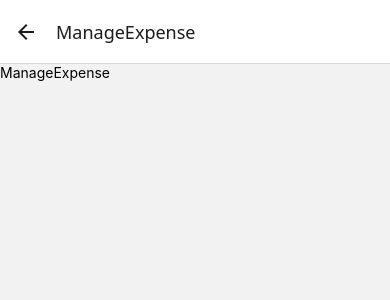
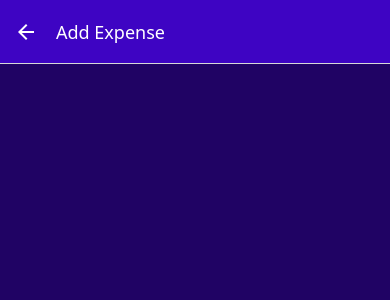
Before and after one commit to jozefkubis/TheExpenseTrackerApp, a React Native app: screen /ManageExpense in a window 390 px wide. Shown: the top 300 px of the page. Built offline with nearby package versions, Linux system fonts and the light colour scheme.

Commit message:
Add IconButton component and implement expense navigation; enhance ManageExpense screen

```diff
--- a/App.js
+++ b/App.js
@@ -3,6 +3,7 @@
 import { NavigationContainer } from "@react-navigation/native";
 import { createNativeStackNavigator } from "@react-navigation/native-stack";
 import { StatusBar } from "expo-status-bar";
+import IconButton from "./components/ExpensesOutput/UI/IconButton";
 import { GlobalStyles } from "./constans/styles";
 import AllExpenses from "./screens/AllExpenses";
 import ManageExpense from "./screens/ManageExpense";
@@ -14,12 +15,22 @@
 function ExpensesOverview() {
   return (
     <BottomTabs.Navigator
-      screenOptions={{
+      screenOptions={({ navigation }) => ({
         headerStyle: { backgroundColor: GlobalStyles.colors.primary500 },
         headerTintColor: "white",
         tabBarStyle: { backgroundColor: GlobalStyles.colors.primary500 },
         tabBarActiveTintColor: GlobalStyles.colors.accent500,
-      }}
+        headerRight: ({ tintColor }) => (
+          <IconButton
+            icon="add"
+            size={24}
+            color={tintColor}
+            onPress={() => {
+              navigation.navigate("ManageExpense");
+            }}
+          />
+        ),
+      })}
     >
       <BottomTabs.Screen
         name="RecentExpenses"
@@ -52,13 +63,24 @@
     <>
       <StatusBar style="auto" />
       <NavigationContainer>
-        <Stack.Navigator>
+        <Stack.Navigator
+          screenOptions={{
+            headerStyle: { backgroundColor: GlobalStyles.colors.primary500 },
+            headerTintColor: "white",
+          }}
+        >
           <Stack.Screen
             name="ExpensesOverview"
             component={ExpensesOverview}
             options={{ headerShown: false }}
           />
-          <Stack.Screen name="ManageExpense" component={ManageExpense} />
+          <Stack.Screen
+            name="ManageExpense"
+            component={ManageExpense}
+            options={{
+              presentation: "modal",
+            }}
+          />
         </Stack.Navigator>
       </NavigationContainer>
     </>
--- a/components/ExpensesOutput/ExpeseItem.js
+++ b/components/ExpensesOutput/ExpeseItem.js
@@ -1,10 +1,23 @@
 import { Pressable, StyleSheet, Text, View } from "react-native";
 import { GlobalStyles } from "../../constans/styles";
 import { getFormattedDate } from "./util/date";
+import { useNavigation } from "@react-navigation/native";
 
-export default function ExpenseItem({ description, amount, date }) {
+export default function ExpenseItem({ id, description, amount, date }) {
+  const navigation = useNavigation();
+
+  function expensePressHandler() {
+    navigation.navigate("ManageExpense", {
+      expenseId: id,
+    });
+  }
+
   return (
-    <Pressable>
+    <Pressable
+      onPress={expensePressHandler}
+      style={({ pressed }) => pressed && styles.pressed}
+      android_ripple={{ color: GlobalStyles.colors.primary100 }}
+    >
       <View style={styles.expenseItem}>
         <View>
           <Text style={[styles.textBase, styles.description]}>
@@ -21,6 +34,9 @@
 }
 
 const styles = StyleSheet.create({
+  pressed: {
+    opacity: 0.75,
+  },
   expenseItem: {
     padding: 12,
     marginVertical: 8,
--- /dev/null
+++ b/components/ExpensesOutput/UI/IconButton.js
@@ -0,0 +1,27 @@
+import { Ionicons } from "@expo/vector-icons";
+import { Pressable, StyleSheet, View } from "react-native";
+
+export default function IconButton({ icon, size, color, onPress }) {
+  return (
+    <Pressable
+      onPress={onPress}
+      style={({ pressed }) => pressed && styles.pressed}
+    >
+      <View style={styles.buttonContainer}>
+        <Ionicons name={icon} size={size} color={color} />
+      </View>
+    </Pressable>
+  );
+}
+
+const styles = StyleSheet.create({
+  buttonContainer: {
+    borderRadius: 24,
+    padding: 6,
+    marginHorizontal: 8,
+    marginVertical: 2,
+  },
+  pressed: {
+    opacity: 0.75,
+  },
+});
--- a/screens/ManageExpense.js
+++ b/screens/ManageExpense.js
@@ -1,5 +1,47 @@
-import { Text } from "react-native";
+import { useLayoutEffect } from "react";
+import { StyleSheet, View } from "react-native";
+import IconButton from "../components/ExpensesOutput/UI/IconButton";
+import { GlobalStyles } from "../constans/styles";
 
-export default function ManageExpense() {
-  return <Text>ManageExpense</Text>;
+export default function ManageExpense({ route, navigation }) {
+  const editedExpenseId = route.params?.expenseId;
+  const isEditing = !!editedExpenseId;
+
+  useLayoutEffect(() => {
+    navigation.setOptions({
+      title: isEditing ? "Edit Expense" : "Add Expense",
+    });
+  }, [navigation, isEditing]);
+
+  function deleteExpenseHandler() {}
+
+  return (
+    <View style={styles.container}>
+      {isEditing && (
+        <View style={styles.deleteContainer}>
+          <IconButton
+            icon="trash"
+            size={24}
+            color={GlobalStyles.colors.error500}
+            onPress={deleteExpenseHandler}
+          />
+        </View>
+      )}
+    </View>
+  );
 }
+
+const styles = StyleSheet.create({
+  container: {
+    flex: 1,
+    padding: 24,
+    backgroundColor: GlobalStyles.colors.primary800,
+  },
+  deleteContainer: {
+    marginTop: 16,
+    paddingTop: 8,
+    borderTopWidth: 2,
+    borderTopColor: GlobalStyles.colors.primary200,
+    alignItems: "center",
+  },
+});
```
